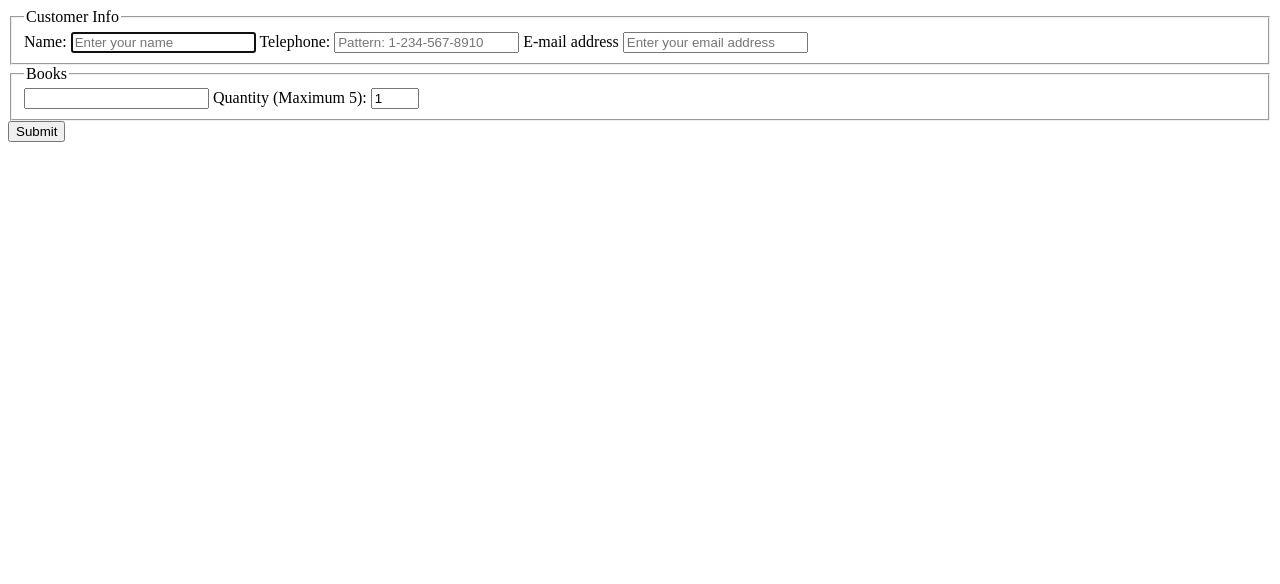
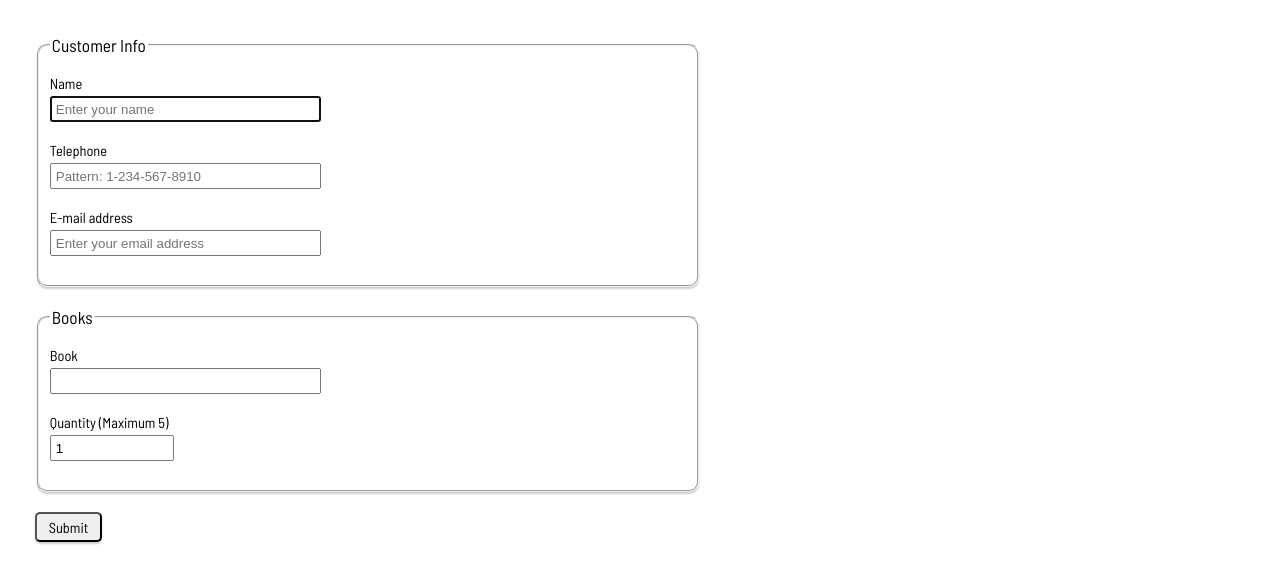
Before and after one commit to MarcinSulowski/marcinsulowski.github.io, a plain HTML site: page zadania-domowe/zadanie#4041/index.html in a window 1280 px wide. Drawn offline with Linux system fonts and the light colour scheme.

Commit message:
styles added

```diff
--- a/zadania-domowe/zadanie#4041/index.html
+++ b/zadania-domowe/zadanie#4041/index.html
@@ -4,27 +4,30 @@
 <head>
     <meta charset="UTF-8">
     <title>Zadanie #4041</title>
+    <link href="style.css" type="text/css" rel="stylesheet">
+    <link href="https://fonts.googleapis.com/css?family=Barlow+Semi+Condensed" rel="stylesheet">
 </head>
 
 <body>
     <form action="https://formspree.io/mr.sulowski@gmail.com" method="POST" autocomplete="on">
-        <fieldset>
+        <fieldset id="customer">
             <legend>Customer Info</legend>
 
-            <label for="name">Name:</label>
+            <label for="name">Name</label>
             <input type="text" id="name" name="name" placeholder="Enter your name" autofocus required>
 
-            <label for="phone">Telephone:</label>
+            <label for="phone">Telephone</label>
             <input type="tel" id="phone" name="phone_number" placeholder="Pattern: 1-234-567-8910" required pattern="\d{1}[\-]\d{3}[\-]\d{3}[\-]\d{4}">
 
             <label for="email">E-mail address</label>
             <input type="email" id="email" name="reply_to" placeholder="Enter your email address" multiple required>
         </fieldset>
 
-        <fieldset>
+        <fieldset id="order">
             <legend>Books</legend>
 
-            <input list="books" name="book">
+            <label for="book">Book</label>
+            <input list="books" id="book" name="book">
             <datalist id="books">
                 <option value="James Joyce - Dubliners">
                 <option value="Mary Shelley - Frankenstein">
@@ -33,7 +36,7 @@
                 <option value="Hanna Krall - Hipnoza">
             </datalist>
 
-            <label for="quantity">Quantity (Maximum 5):</label>
+            <label for="quantity">Quantity (Maximum 5)</label>
             <input type="number" id="quantity" name="quantity" min="1" max="5" value="1">
         </fieldset>
         <input type="submit">
--- a/zadania-domowe/zadanie#4041/style.css
+++ b/zadania-domowe/zadanie#4041/style.css
@@ -0,0 +1,54 @@
+/* General styles */
+
+body, html {
+    margin: 0;
+    font-family: "Barlow Semi Condensed", sans-serif;
+}
+
+/* Form styles */
+
+form {
+    margin: 35px;
+    width: 52%;
+    font-size: 0.9em;
+}
+
+fieldset {
+    padding-top: 20px;
+    border-radius: 10px;
+    box-shadow: 0 2px 2px 0 rgba(0, 0, 0, 0.2);
+    margin-bottom: 20px;
+}
+
+label {
+    margin-bottom: 4px;
+}
+
+legend {
+    font-size: 1.2em;
+}
+
+input {
+    margin-bottom: 20px;
+    height: 20px;
+    padding-left: 4px;
+    width: 41%;
+}
+
+input#quantity {
+    width: 18%;
+}
+
+label, input {
+    display: block;
+}
+
+input[type=submit] {
+    height: 30px;
+    width: 67px;
+    border-radius: 5px;
+    padding: 5px;
+    font-family: "Barlow Semi Condensed";
+    font-size: 1em;
+    box-shadow: 0 2px 2px 0 rgba(0, 0, 0, 0.2);
+}
```
